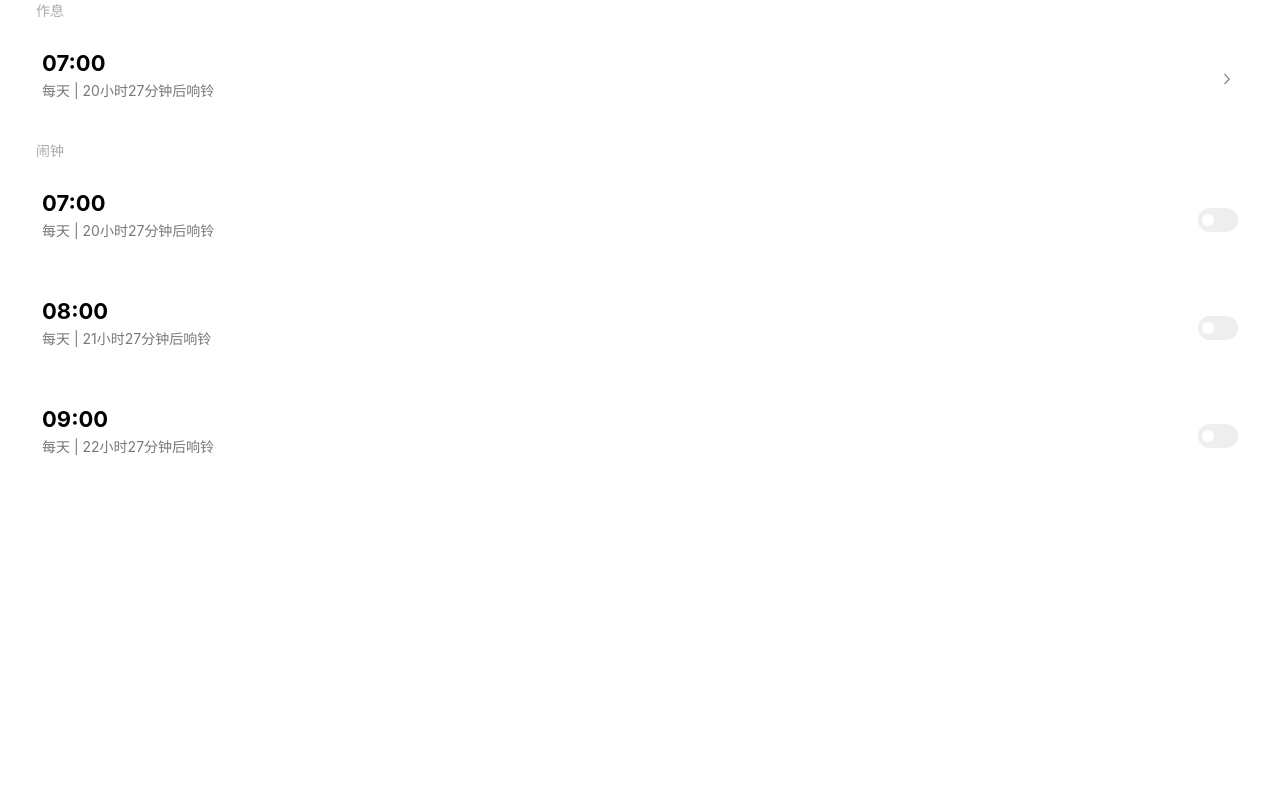
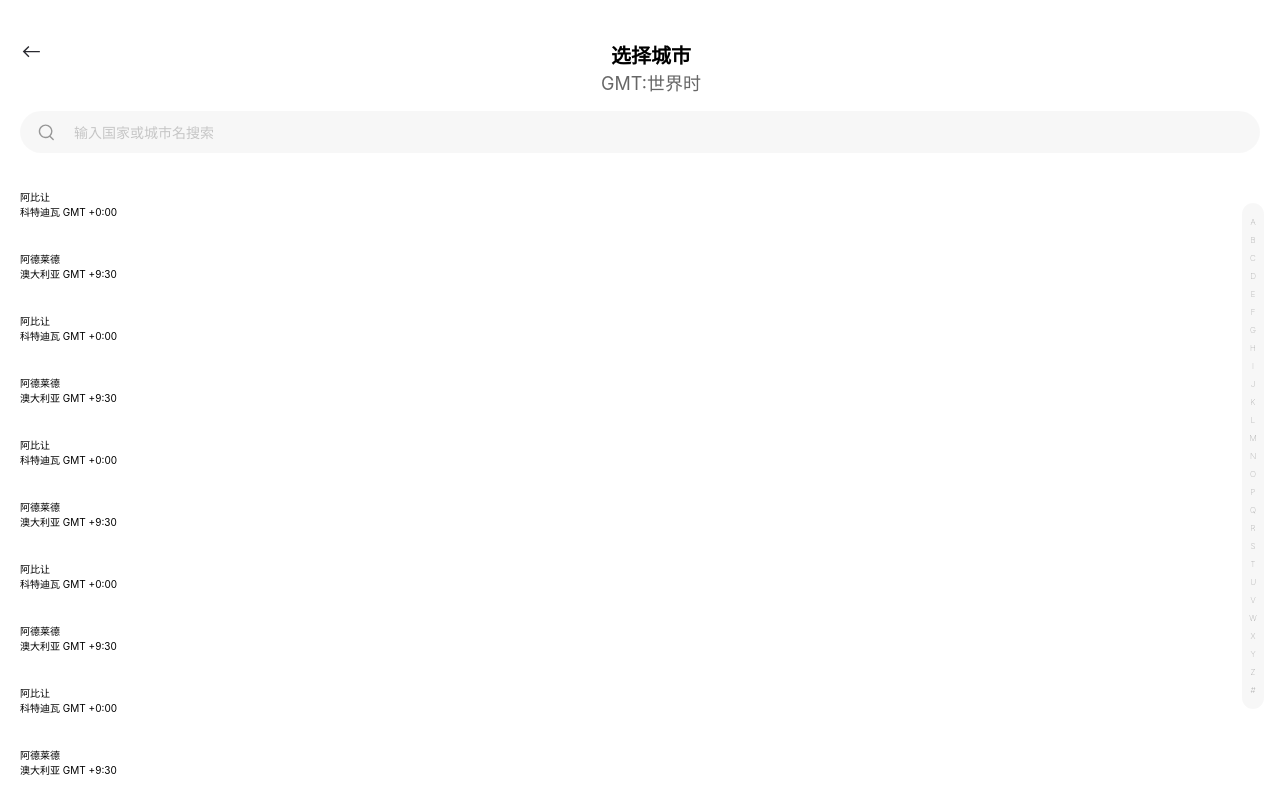
Before and after one commit to AlanLee97/react-miui-clock, a React (Create React App) app: page /#/select-city in a window 1280 px wide. Built offline with nearby package versions, Linux system fonts and the light colour scheme.

Commit message:
fix: 完成城市选择页面样式

```diff
--- a/src/index.css
+++ b/src/index.css
@@ -8,6 +8,8 @@
   --item-padding: 1.8rem;
   --item-margin-bottom: 1.2rem;
   --font-family: "Helvetica Neue", Helvetica, Arial, "Microsoft Yahei", "Hiragino Sans GB", "Heiti SC", "WenQuanYi Micro Hei", sans-serif;
+
+  --status-bar-height: 4rem;
 }
 
 body {
--- a/src/pages/SelectCityPage.jsx
+++ b/src/pages/SelectCityPage.jsx
@@ -1,32 +1,303 @@
-import React from 'react';
-import {
-  Swiper,
-} from '../components';
-import AlarmPage from './AlarmPage';
-import ClockPage from './ClockPage';
-import StopWatchPage from './StopWatchPage';
-import TimerPage from './TimerPage';
-import './style.scss';
+import React, { useRef, useState } from "react";
+import "./style.scss";
+import { useNavigate } from "react-router-dom";
 
-export default class AddAlarmPage extends React.Component {
+function IconBack() {
+  return (
+    <svg
+      t="1685181293877"
+      className="icon"
+      viewBox="0 0 1024 1024"
+      version="1.1"
+      xmlns="http://www.w3.org/2000/svg"
+      p-id="5876"
+      width="22"
+      height="22"
+    >
+      <path
+        d="M389.802667 278.186667l45.226666 45.269333-184.533333 184.576h673.536v64H250.453333l187.733334 187.733333-45.226667 45.269334L128 540.074667 389.802667 278.186667z"
+        fill="#2A2A30"
+        p-id="5877"
+      />
+    </svg>
+  );
+}
+
+function IconSearch() {
+  return (
+    <svg
+      t="1685182337786"
+      className="icon"
+      viewBox="0 0 1024 1024"
+      version="1.1"
+      xmlns="http://www.w3.org/2000/svg"
+      p-id="6899"
+      width="22"
+      height="22"
+    >
+      <path
+        d="M192 480a256 256 0 1 1 512 0 256 256 0 0 1-512 0m631.776 362.496l-143.2-143.168A318.464 318.464 0 0 0 768 480c0-176.736-143.264-320-320-320S128 303.264 128 480s143.264 320 320 320a318.016 318.016 0 0 0 184.16-58.592l146.336 146.368c12.512 12.48 32.768 12.48 45.28 0 12.48-12.512 12.48-32.768 0-45.28"
+        fill="#979797"
+        p-id="6900"
+      />
+    </svg>
+  );
+}
+
+function Header(props = {}) {
+  const { onInputMode = () => {} } = props;
+  const navigate = useNavigate();
+  const [showTitle, setShowTitle] = useState(true);
+  const onBack = () => {
+    navigate(-1);
+  };
+  const onInputModeHandler = (val) => {
+    setShowTitle(!val);
+    onInputMode(val);
+  };
+
+  return (
+    <section className="cpn--header">
+      {showTitle && (
+        <div className="title-bar">
+          <div onClick={onBack}>
+            <IconBack />
+          </div>
+          <div className="title-wrapper">
+            <h1 className="title">选择城市</h1>
+            <p className="second-title">GMT:世界时</p>
+          </div>
+          <div />
+        </div>
+      )}
+      <SearchBar onInputMode={onInputModeHandler} />
+    </section>
+  );
+}
+
+function SearchBar(props = {}) {
+  const { onInputMode = () => {} } = props;
+  const [realInput, setRealInput] = useState(false);
+  let inpRef = useRef(null);
+  const onClickFakeInput = () => {
+    setRealInput(true);
+    onInputMode(true);
+    setTimeout(() => {
+      inpRef.current.focus();
+    });
+  };
+
+  const onCancel = () => {
+    setRealInput(false);
+    onInputMode(false);
+  };
+
+  return (
+    <section className="cpn--search-bar">
+      {!realInput && (
+        <div className="fake-input" onClick={onClickFakeInput}>
+          <IconSearch />
+          <div className="fake-placeholder">输入国家或城市名搜索</div>
+        </div>
+      )}
+      {realInput && (
+        <div className="real-input-wrapper">
+          <div className="input-box">
+            <IconSearch />
+            <input ref={inpRef} type="text" className="input" />
+          </div>
+          <div className="btn-cancel" onClick={onCancel}>
+            取消
+          </div>
+        </div>
+      )}
+    </section>
+  );
+}
+
+function LetterIndicator(props = {}) {
+  const letters = [
+    "A",
+    "B",
+    "C",
+    "D",
+    "E",
+    "F",
+    "G",
+    "H",
+    "I",
+    "J",
+    "K",
+    "L",
+    "M",
+    "N",
+    "O",
+    "P",
+    "Q",
+    "R",
+    "S",
+    "T",
+    "U",
+    "V",
+    "W",
+    "X",
+    "Y",
+    "Z",
+    "#",
+  ];
+  return (
+    <section className="cpn--letter-indicator">
+      {letters.map((letter) => (
+        <span className="letter" key={`letter_${letter}`}>
+          {letter}
+        </span>
+      ))}
+    </section>
+  );
+}
+
+export default class SelectCityPage extends React.Component {
   constructor(props) {
     super(props);
-    this.state = {};
+    this.state = {
+      showContent: true,
+      cityList: [
+        {
+          id: "1",
+          name: "阿比让",
+          country: "科特迪瓦",
+          gmt: "+0:00",
+        },
+        {
+          id: "2",
+          name: "阿德莱德",
+          country: "澳大利亚",
+          gmt: "+9:30",
+        },
+        {
+          id: "1",
+          name: "阿比让",
+          country: "科特迪瓦",
+          gmt: "+0:00",
+        },
+        {
+          id: "2",
+          name: "阿德莱德",
+          country: "澳大利亚",
+          gmt: "+9:30",
+        },
+        {
+          id: "1",
+          name: "阿比让",
+          country: "科特迪瓦",
+          gmt: "+0:00",
+        },
+        {
+          id: "2",
+          name: "阿德莱德",
+          country: "澳大利亚",
+          gmt: "+9:30",
+        },
+        {
+          id: "1",
+          name: "阿比让",
+          country: "科特迪瓦",
+          gmt: "+0:00",
+        },
+        {
+          id: "2",
+          name: "阿德莱德",
+          country: "澳大利亚",
+          gmt: "+9:30",
+        },
+        {
+          id: "1",
+          name: "阿比让",
+          country: "科特迪瓦",
+          gmt: "+0:00",
+        },
+        {
+          id: "2",
+          name: "阿德莱德",
+          country: "澳大利亚",
+          gmt: "+9:30",
+        },
+        {
+          id: "1",
+          name: "阿比让",
+          country: "科特迪瓦",
+          gmt: "+0:00",
+        },
+        {
+          id: "2",
+          name: "阿德莱德",
+          country: "澳大利亚",
+          gmt: "+9:30",
+        },
+        {
+          id: "1",
+          name: "阿比让",
+          country: "科特迪瓦",
+          gmt: "+0:00",
+        },
+        {
+          id: "2",
+          name: "阿德莱德",
+          country: "澳大利亚",
+          gmt: "+9:30",
+        },
+        {
+          id: "1",
+          name: "阿比让",
+          country: "科特迪瓦",
+          gmt: "+0:00",
+        },
+        {
+          id: "2",
+          name: "阿德莱德",
+          country: "澳大利亚",
+          gmt: "+9:30",
+        },
+      ],
+    };
   }
 
   componentDidMount() {}
 
+  onInputMode = (val) => {
+    this.setState({
+      showContent: !val,
+    });
+  };
+
   render() {
-    const { alarmData, restData } = this.state;
+    const { cityList, showContent } = this.state;
     return (
       <div className="page-wrapper">
-        <div className="page--add-alarm">
-          <Swiper>
-            <AlarmPage />
-            <ClockPage />
-            <StopWatchPage />
-            <TimerPage />
-          </Swiper>
+        <div className="page--select-city">
+          <Header onInputMode={this.onInputMode} />
+          {showContent && (
+            <div className="city-list-wrapper">
+              <LetterIndicator />
+              <div className="city-list">
+                <div>
+                  {cityList.map((city, i) => {
+                    return (
+                      <div
+                        key={`${i}_${city.id}_${city.name}`}
+                        className="city-item"
+                      >
+                        <div>{city.name}</div>
+                        <div>
+                          {city.country} GMT {city.gmt}
+                        </div>
+                      </div>
+                    );
+                  })}
+                </div>
+              </div>
+            </div>
+          )}
         </div>
       </div>
     );
--- a/src/pages/style.scss
+++ b/src/pages/style.scss
@@ -278,3 +278,118 @@
     }
   }
 }
+
+.page--select-city {
+  width: 100vw;
+  height: 100vh;
+  background-color: #fff;
+  padding: 0 2rem;
+  padding-top: var(--status-bar-height);
+  display: flex;
+  flex-direction: column;
+  .cpn--header {
+    .title-bar {
+      display: flex;
+      justify-content: space-between;
+      margin-bottom: 1.6rem;
+      .title-wrapper {
+        text-align: center;
+      }
+      .title {
+        font-size: 2rem;
+      }
+      .second-title {
+        color: #00000099;
+        font-size: 1.8rem;;
+      }
+    }
+  }
+
+  .cpn--search-bar {
+    width: 100%;
+
+    .fake-input {
+      background-color: #00000008;
+      padding: 1rem 1.6rem;
+      font-size: 1.4rem;
+      color: #00000033;
+      border-radius: 999em;
+      display: flex;
+      align-items: center;
+
+      .fake-placeholder {
+        margin-left: 1.6rem;
+        flex: 1;
+      }
+    }
+
+    .real-input-wrapper {
+      display: flex;
+      width: 100%;
+      align-items: center;
+
+      .input-box {
+        background-color: #00000008;
+        padding: 1rem 1.6rem;
+        font-size: 1.4rem;
+        color: #00000033;
+        border-radius: 999em;
+        display: flex;
+        align-items: center;
+        flex: 1;
+
+        .input {
+          outline: none;
+          background-color: transparent;
+          margin-left: 1.6rem;
+          height: 100%;
+          display: flex;
+          align-items: center;
+          border: none;
+          width: 100%;
+          flex: 1;
+        }
+      }
+
+      .btn-cancel {
+        color: var(--primary-color);
+        font-size: 1.4rem;
+        margin-left: 1.6rem;
+      }
+    }
+  }
+
+  .cpn--letter-indicator {
+    position: fixed;
+    right: 1.6rem;
+    margin-top: 3rem;
+    border-radius: 999rem;
+    background-color: #00000008;
+    display: flex;
+    flex-direction: column;
+    padding: 1rem 0;
+    width: 2.2rem;
+    z-index: 999;
+
+    .letter {
+      display: inline-block;
+      margin: 0.4rem;
+      color: #00000099;
+      font-weight: 100;
+      text-align: center;
+      font-size: 0.8rem;
+    }
+  }
+
+  .city-list-wrapper {
+    position: relative;
+    flex: 1;
+    overflow-y: scroll;
+    margin-top: 2rem;
+    .city-list {
+      .city-item {
+        padding: 1.6rem 0;
+      }
+    }
+  }
+}
```
